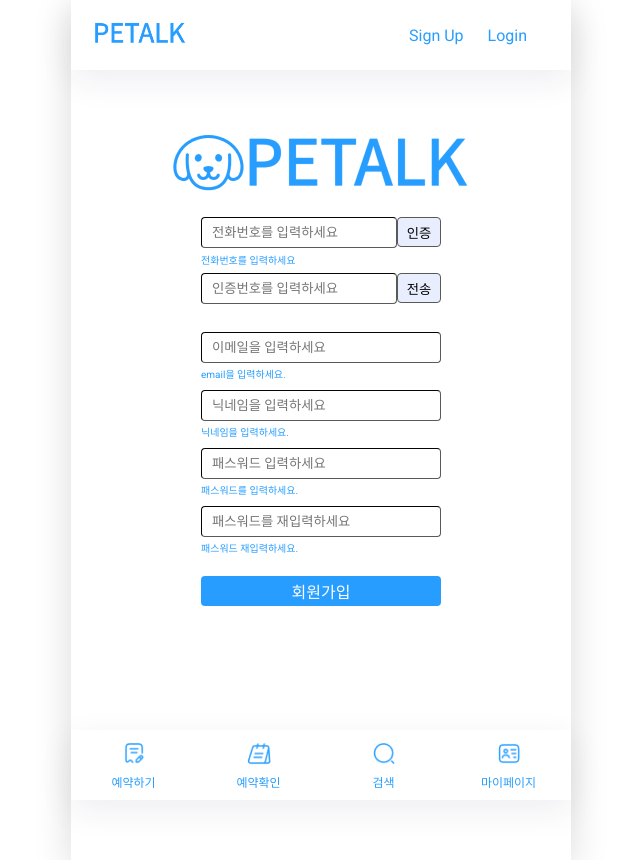
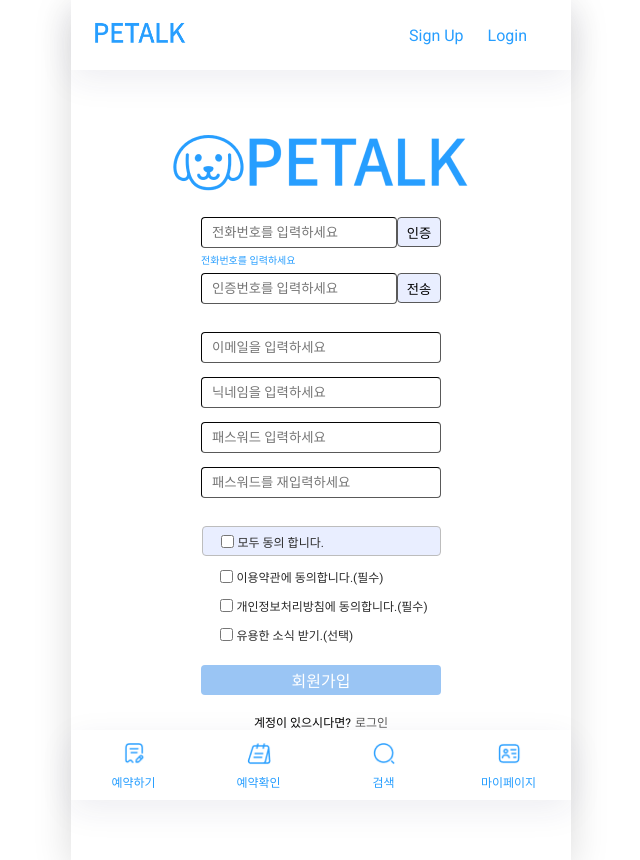
Before and after one commit to rbgud4226/Codestates_032_main, a React (Create React App) app in the folder client/: page /signup in a window 1280 px wide. Shown: the whole page, without its empty margins (319-959 px from the left). Built offline with nearby package versions, Linux system fonts and the light colour scheme.

Commit message:
fix : 멘토님수정

```diff
--- a/client/src/App.tsx
+++ b/client/src/App.tsx
@@ -3,7 +3,6 @@ import styled, { createGlobalStyle } from "styled-components";
 import { BrowserRouter as Router, Routes, Route } from "react-router-dom";
 import Layout from "./Layout";
 import LoginPage from "./page/LoginPage";
-import MemberAgreePage from "./page/signup/MemberAgreePage";
 import SignUpPage from "./page/signup/SignUpPage";
 import SignUpDonePage from "./page/signup/SignUpDonePage";
 import Mypage from "./page/Mypage";
@@ -29,7 +28,6 @@ function App() {
             <Layout>
               <Routes>
                 <Route path="/login" element={<LoginPage />} />
-                <Route path="/memberAgree" element={<MemberAgreePage />} />
                 <Route path="/signup" element={<SignUpPage />} />
                 <Route path="/signupDone" element={<SignUpDonePage />} />
                 <Route path="/" element={<MainPage />} />
--- a/client/src/component/Button/LargeCheckBtn.tsx
+++ b/client/src/component/Button/LargeCheckBtn.tsx
@@ -2,9 +2,15 @@ import React from "react";
 import styled from "styled-components";
 interface T {
   name: string;
+  margin?: string;
+  disabled?: boolean;
 }
-const LargeBtn = ({ name }: T) => {
-  return <Btn>{name}</Btn>;
+const LargeBtn = ({ name, margin, disabled }: T) => {
+  return (
+    <Btn disabled={disabled} style={{ margin: margin }}>
+      {name}
+    </Btn>
+  );
 };
 
 export default LargeBtn;
--- a/client/src/component/header/Header.tsx
+++ b/client/src/component/header/Header.tsx
@@ -8,7 +8,7 @@ import axios from "axios";
 const api = process.env.REACT_APP_DB_HOST;
 
 const menuList = [
-  { text: "Sign Up", link: "/memberAgree" },
+  { text: "Sign Up", link: "/signup" },
   { text: "Login", link: "/login" },
 ];
 
--- a/client/src/component/signup/SignUp/MobileVerify.tsx
+++ b/client/src/component/signup/MobileVerify.tsx
@@ -4,8 +4,8 @@ import * as yup from "yup";
 import { yupResolver } from "@hookform/resolvers/yup";
 import { useForm } from "react-hook-form";
 import axios from "axios";
-import PhoneBtn from "../../Button/PhoneBtn";
-import global from "../../../Data/global";
+import PhoneBtn from "../Button/PhoneBtn";
+import global from "../../Data/global";
 
 const api = process.env.REACT_APP_DB_HOST;
 
--- a/client/src/component/signup/SignUp/index.tsx
+++ /dev/null
@@ -1,27 +0,0 @@
-import React, { useState } from "react";
-import { styled } from "styled-components";
-import PetTalkLogo from "../../petalkLogo/PetTalkLogo";
-import SignUpForm from "./SignUpForm";
-import MobileVerify from "./MobileVerify";
-import VerifyNumber from "./VerifyNumber";
-
-const SignUp = () => {
-  const [phoneNum, setPhoneNum] = useState("");
-  return (
-    <SignUpCtn>
-      <PetTalkLogo />
-      <MobileVerify setPhoneNum={setPhoneNum} />
-      <VerifyNumber phoneNum={phoneNum} />
-      <SignUpForm phoneNum={phoneNum} />
-    </SignUpCtn>
-  );
-};
-
-export default SignUp;
-
-export const SignUpCtn = styled.div`
-  display: flex;
-  flex-direction: column;
-  align-items: center;
-  margin-top: 60px;
-`;
--- a/client/src/component/signup/SignUp/SignUpForm.tsx
+++ b/client/src/component/signup/SignUpForm.tsx
@@ -3,17 +3,16 @@ import React, { useState } from "react";
 import { useForm } from "react-hook-form";
 import styled from "styled-components";
 import * as yup from "yup";
-import LargeBtn from "../../Button/LargeCheckBtn";
+import LargeBtn from "../Button/LargeCheckBtn";
 import axios from "axios";
-import { iconImg } from "../../../Data/IconImg";
-import global from "../../../Data/global";
+import { iconImg } from "../../Data/IconImg";
+import global from "../../Data/global";
 
 interface T {
   phoneNum: string;
 }
 
 const api = process.env.REACT_APP_DB_HOST;
-console.log(api);
 type FormData = {
   email: string;
   nickName: string;
@@ -23,7 +22,14 @@ type FormData = {
 };
 
 const schema = yup.object().shape({
-  email: yup.string().email().required("email형식으로 입력하세요"),
+  email: yup
+    .string()
+    .email("email형식으로 입력하세요")
+    .required("이메일은 필수입니다"),
+  selectAll: yup.bool(),
+  check1: yup.boolean().oneOf([true], "필수 약관에 동의해야 합니다."),
+  check2: yup.boolean().oneOf([true], "필수 약관에 동의해야 합니다."),
+  check3: yup.boolean(),
   nickName: yup.string().trim().required("닉네임을 입력해주세요"),
   password: yup
     .string()
@@ -38,18 +44,18 @@ const schema = yup.object().shape({
       return this.parent.password === value;
     })
     .required("비밀번호가 일치하지 않습니다."),
-  // phone: yup.string().trim().required("전화번호인증 해야합니다."),
 });
 
 const SignUpForm = ({ phoneNum }: T) => {
   const [emailErr, setEmailErr] = useState("");
   const [phoneErr, setPhoneErr] = useState("");
-  const [err, setErr] = useState("");
   const {
     register,
     handleSubmit,
     formState: { errors },
-  } = useForm({ resolver: yupResolver(schema) });
+    setValue,
+    getValues,
+  } = useForm({ resolver: yupResolver(schema), mode: "onChange" });
   // 랜덤으로 이미지 추출하는 함수
   const imageHdr = () => {
     const iconId = Math.floor(Math.random() * (18 - 1)) + 1;
@@ -77,9 +83,7 @@ const SignUpForm = ({ phoneNum }: T) => {
             if (resData2) {
               window.location.replace("/signupDone");
             }
-          } catch (e) {
-            setErr("알수 없는 에러가 발생");
-          }
+          } catch (e) {}
         }
       } catch (e) {
         setEmailErr("중복된 email 입니다.");
@@ -89,28 +93,30 @@ const SignUpForm = ({ phoneNum }: T) => {
     }
   };
 
+  const handleCheckAll = () => {
+    if (getValues("selectAll")) {
+      setValue("check1", false);
+      setValue("check2", false);
+      setValue("check3", false);
+    } else {
+      setValue("check1", true);
+      setValue("check2", true);
+      setValue("check3", true);
+    }
+  };
   return (
     <SUForm onSubmit={handleSubmit(signupHdr)}>
       <InputWrapper>
         <TextInput placeholder="이메일을 입력하세요" {...register("email")} />
-        {emailErr ? (
-          <ErrMsg> {emailErr}</ErrMsg>
-        ) : !errors.email ? (
-          <Span>email을 입력하세요.</Span>
-        ) : (
-          <ErrMsg>{errors.email.message}</ErrMsg>
-        )}
+        <ErrMsg>{errors.email?.message}</ErrMsg>
+        <ErrMsg>{emailErr}</ErrMsg>
       </InputWrapper>
       <InputWrapper>
         <TextInput
           placeholder="닉네임을 입력하세요"
           {...register("nickName")}
         />
-        {!errors.nickName ? (
-          <Span>닉네임을 입력하세요.</Span>
-        ) : (
-          <ErrMsg>{errors.nickName.message}</ErrMsg>
-        )}
+        <ErrMsg>{errors.nickName?.message}</ErrMsg>
       </InputWrapper>
       <InputWrapper>
         <TextInput
@@ -118,11 +124,7 @@ const SignUpForm = ({ phoneNum }: T) => {
           type="password"
           {...register("password")}
         />
-        {!errors.password ? (
-          <Span>패스워드를 입력하세요.</Span>
-        ) : (
-          <ErrMsg>{errors.password.message}</ErrMsg>
-        )}
+        <ErrMsg>{errors.password?.message}</ErrMsg>
       </InputWrapper>
       <InputWrapper>
         <TextInput
@@ -130,24 +132,37 @@ const SignUpForm = ({ phoneNum }: T) => {
           type="password"
           {...register("passwordCf")}
         />
-        {!errors.passwordCf ? (
-          <Span>패스워드 재입력하세요.</Span>
-        ) : (
-          <ErrMsg>{errors.passwordCf.message}</ErrMsg>
-        )}
+        <ErrMsg>{errors.passwordCf?.message}</ErrMsg>
       </InputWrapper>
+      <MASection>
+        <AllAgree onClick={handleCheckAll}>
+          <input
+            onChange={handleCheckAll}
+            type="checkbox"
+            {...register("selectAll")}
+          ></input>
+          모두 동의 합니다.
+        </AllAgree>
+        <ServiceAgree>
+          <input type="checkbox" {...register("check1")}></input>
+          이용약관에 동의합니다.(필수)
+        </ServiceAgree>
+        <ServiceAgree>
+          <input type="checkbox" {...register("check2")}></input>
+          개인정보처리방침에 동의합니다.(필수)
+        </ServiceAgree>
+        <ServiceAgree>
+          <input type="checkbox" {...register("check3")}></input>
+          유용한 소식 받기.(선택)
+        </ServiceAgree>
+        <ErrMsg>{errors.check1?.message || errors.check2?.message}</ErrMsg>
+      </MASection>
       <div style={{ marginTop: "12px", width: "100%" }}>
-        <LargeBtn name={"회원가입"} />
+        <LargeBtn
+          name={"회원가입"}
+          disabled={!getValues("check1") && !getValues("check2")}
+        />
         {!phoneNum ? <ErrMsg>{phoneErr}</ErrMsg> : ""}
-        {/* {!errors.phone ? (
-          err ? (
-            <ErrMsg>{err}</ErrMsg>
-          ) : (
-            ""
-          )
-        ) : (
-          <ErrMsg>{errors.phone.message}</ErrMsg>
-        )} */}
       </div>
     </SUForm>
   );
@@ -155,7 +170,7 @@ const SignUpForm = ({ phoneNum }: T) => {
 
 export default SignUpForm;
 
-export const SUForm = styled.form`
+const SUForm = styled.form`
   display: flex;
   flex-direction: column;
   align-items: center;
@@ -163,18 +178,18 @@ export const SUForm = styled.form`
   margin-top: 20px;
 `;
 
-export const InputWrapper = styled.div`
+const InputWrapper = styled.div`
   width: 100%;
   margin-bottom: 8px;
 `;
-export const ErrMsg = styled.div`
+const ErrMsg = styled.div`
   justify-content: flex-start;
   margin-top: 4px;
   color: ${global.ErrorMsgRed.value};
   font-size: 10px;
   margin-bottom: 6px;
 `;
-export const TextInput = styled.input`
+const TextInput = styled.input`
   height: 31px;
   width: 100%;
   border: 1px inset ${global.Gray[1].value};
@@ -184,17 +199,37 @@ export const TextInput = styled.input`
     outline: none;
   }
 `;
-export const Span = styled.span`
-  justify-content: flex-start;
-  margin-top: 4px;
-  color: ${global.Primary.value};
-  font-size: 10px;
-  margin-bottom: 6px;
+
+const MASection = styled.section`
+  display: flex;
+  flex-direction: column;
+  width: 239px;
 `;
 
-export const PhoneForm = styled.form`
+const AllAgree = styled.label`
   display: flex;
-  flex-direction: row;
-  width: 100%;
-  margin-bottom: 8px;
+  cursor: pointer;
+  gap: 4px;
+  align-items: center;
+  border: 1px solid #bdbdbd;
+  background-color: #e9eeff;
+  border-radius: 4px;
+  height: 30px;
+  font-size: 12px;
+  color: #2a2a2a;
+  padding-left: 18px;
+  margin-top: 14px;
 `;
+
+const ServiceAgree = styled.label`
+  display: flex;
+  gap: 4px;
+  align-items: center;
+  background-color: #ffffff;
+  border-radius: 4px;
+  font-size: 12px;
+  color: #2a2a2a;
+  padding-left: 18px;
+  cursor: pointer;
+  margin-top: 12px;
+`;
--- a/client/src/component/signup/SignUp/VerifyNumber.tsx
+++ b/client/src/component/signup/VerifyNumber.tsx
@@ -4,8 +4,8 @@ import * as yup from "yup";
 import { yupResolver } from "@hookform/resolvers/yup";
 import { useForm } from "react-hook-form";
 import axios from "axios";
-import PhoneBtn from "../../Button/PhoneBtn";
-import global from "../../../Data/global";
+import PhoneBtn from "../Button/PhoneBtn";
+import global from "../../Data/global";
 
 const api = process.env.REACT_APP_DB_HOST;
 
--- a/client/src/page/signup/SignUpPage.tsx
+++ b/client/src/page/signup/SignUpPage.tsx
@@ -1,12 +1,46 @@
-import React from "react";
-import SignUp from "../../component/signup/SignUp";
+import React, { useState } from "react";
+import PetTalkLogo from "../../component/petalkLogo/PetTalkLogo";
+import MobileVerify from "../../component/signup/MobileVerify";
+import SignUpForm from "../../component/signup/SignUpForm";
+import VerifyNumber from "../../component/signup/VerifyNumber";
+import styled from "styled-components";
+import { Link } from "react-router-dom";
 
 const SignUpPage = () => {
+  const [phoneNum, setPhoneNum] = useState("");
   return (
-    <>
-      <SignUp />
-    </>
+    <SignUpCtn>
+      <PetTalkLogo />
+      <MobileVerify setPhoneNum={setPhoneNum} />
+      <VerifyNumber phoneNum={phoneNum} />
+      <SignUpForm phoneNum={phoneNum} />
+      <LoginCtn>
+        <LoginSpan>계정이 있으시다면?</LoginSpan>
+        <LoginLink to={"/login"}>로그인</LoginLink>
+      </LoginCtn>
+    </SignUpCtn>
   );
 };
 
 export default SignUpPage;
+
+const SignUpCtn = styled.div`
+  display: flex;
+  flex-direction: column;
+  align-items: center;
+  margin-top: 60px;
+`;
+
+const LoginCtn = styled.div`
+  display: flex;
+  margin-top: 12px;
+`;
+
+const LoginSpan = styled.span`
+  font-size: 12px;
+  margin-right: 4px;
+`;
+const LoginLink = styled(Link)`
+  font-size: 12px;
+  color: #595959;
+`;
```
Also changed, not shown: client/src/component/signup/MemberAgree/CheckLogin.tsx (deleted, +0 -28 lines), client/src/component/signup/MemberAgree/Index.tsx (deleted, +0 -24 lines), client/src/component/signup/MemberAgree/MemberAgreeForm.tsx (deleted, +0 -157 lines), client/src/page/signup/MemberAgreePage.tsx (deleted, +0 -12 lines).
